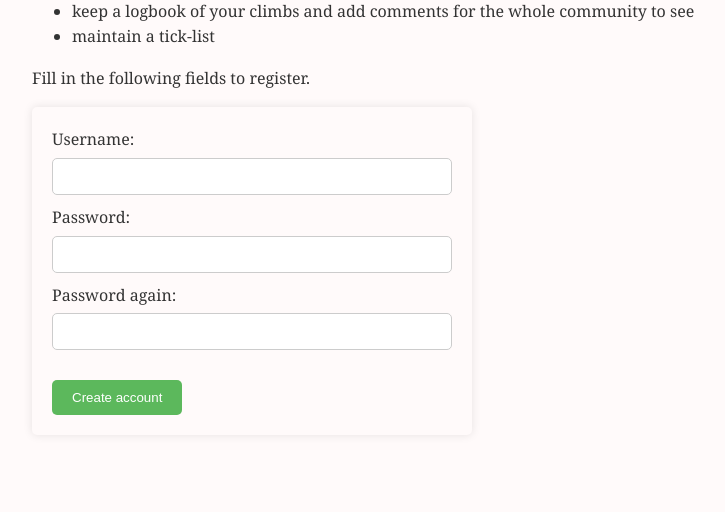
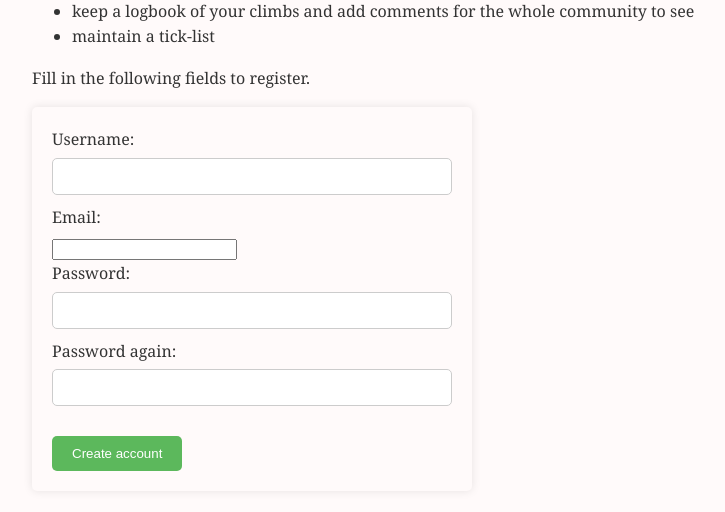
Before and after one commit to jokijen/hyped-climbing-tracker, a Flask app: page /register in a window 1280 px wide. Shown: the part 288-800 px from the top of the page, without its empty margins (208-933 px from the left). Run offline with Flask 3, Linux system fonts and the light colour scheme.

Commit message:
small edits

```diff
--- a/templates/register.html
+++ b/templates/register.html
@@ -23,6 +23,14 @@
         <form action="/register" method="post">
             <label for="username">Username:</label>
             <input type="text" id="username" name="username" required>
+            <label for="email">Email:</label>
+            <input
+                type="email"
+                id="email"
+                name="email"
+                pattern="[a-zA-Z0-9._%+-]+@[a-zA-Z0-9.-]+\.[a-zA-Z0-9]{2,6}$"
+                title="email must be of a valid format e.g. address@domain.com"
+                required>
             <label for="password1">Password:</label>
             <input type="password" id="password1" name="password1" required>
             <label for="password2">Password again:</label>
@@ -32,3 +40,5 @@
     </div>
 </body>
 </html>
+
+<!--email pattern recognition does not work-->
```
Also changed, not shown: templates/home.html (+8 -1 lines).
